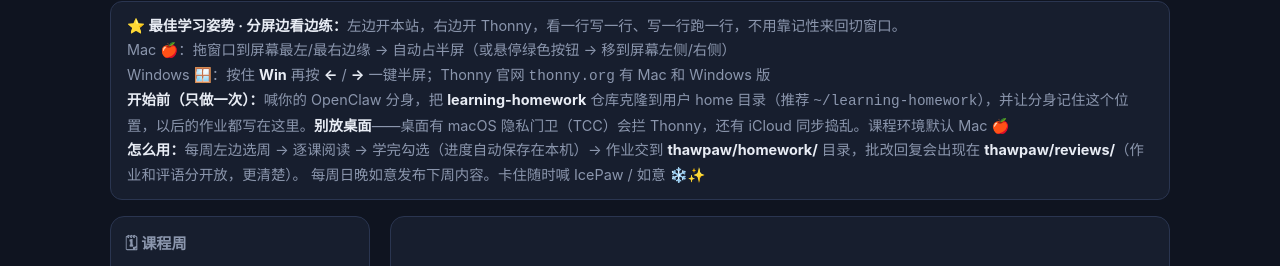
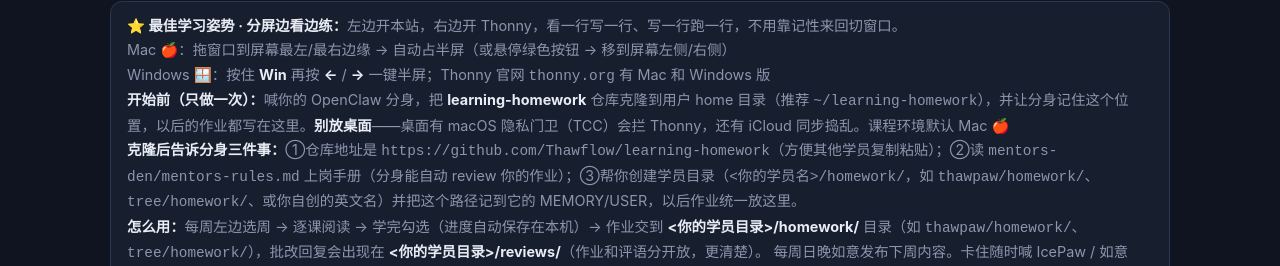
Before and after one commit to Ookong/learning-homework, a plain HTML site: page docs/index.html in a window 1280 px wide. Shown: the part 76-342 px from the top of the page. Drawn offline with Linux system fonts and the light colour scheme; no server answers.

Commit message:
[如意] docs: README + index 学员入口改造（猴哥 9/4，merge d8488b6）
猴哥 2026-09-04 21:10 钉钉私聊 5 条指示：
1. 头部加 learning-homework 仓库地址 → README 头部 + 参与者表 + 迭代参与邮箱
2. 学员目录个性化 → 移除 thawpaw/homework/ 硬编码，改 <你的学员目录>
3. mentor 上岗文档 → README + index.html 加 '读 mentors-den/mentors-rules.md'
4. 迭代参与 Tree 邮箱 → README 加'迭代参与'小节（wangjieqi@brandct.com）
5. 列出参与者 → README 加表格：ThawPaw + Tree 学员，IcePaw + 如意 mentor

合并 d8488b6 (IcePaw README 网站说明 + 学习路径 + 目录结构 ascii tree) 兼容：
- HEAD 网站说明 + 学习路径 + 目录结构 + 本地作业 + 提交流程 全保留
- 8eb0e9c 内部资料新增 mentor 上岗手册 + KV 发布 + 站点技术栈
- index.html 88/244 软化 thawpaw/homework/ 硬编码

按 9/2 11:17 Tree 指示 '沙坑修复类工作：如意 + IcePaw 双人 review 后
直接 push，不等 Tree 确认' → push 后冰爪 review sign 即可。

```diff
--- a/docs/index.html
+++ b/docs/index.html
@@ -85,7 +85,8 @@ footer{text-align:center;color:var(--text2);font-size:.75rem;margin-top:30px}
     Mac 🍎：拖窗口到屏幕最左/最右边缘 → 自动占半屏（或悬停绿色按钮 → 移到屏幕左侧/右侧）<br>
     Windows 🪟：按住 <b>Win</b> 再按 <b>←</b> / <b>→</b> 一键半屏；Thonny 官网 <code>thonny.org</code> 有 Mac 和 Windows 版<br>
     <b>开始前（只做一次）：</b>喊你的 OpenClaw 分身，把 <b>learning-homework</b> 仓库克隆到用户 home 目录（推荐 <code>~/learning-homework</code>），并让分身记住这个位置，以后的作业都写在这里。<b>别放桌面</b>——桌面有 macOS 隐私门卫（TCC）会拦 Thonny，还有 iCloud 同步捣乱。课程环境默认 Mac 🍎<br>
-    <b>怎么用：</b>每周左边选周 → 逐课阅读 → 学完勾选（进度自动保存在本机）→ 作业交到 <b>thawpaw/homework/</b> 目录，批改回复会出现在 <b>thawpaw/reviews/</b>（作业和评语分开放，更清楚）。
+    <b>克隆后告诉分身三件事：</b>①仓库地址是 <code>https://github.com/Thawflow/learning-homework</code>（方便其他学员复制粘贴）；②读 <code>mentors-den/mentors-rules.md</code> 上岗手册（分身能自动 review 你的作业）；③帮你创建学员目录（<code>&lt;你的学员名&gt;/homework/</code>，如 <code>thawpaw/homework/</code>、<code>tree/homework/</code>、或你自创的英文名）并把这个路径记到它的 MEMORY/USER，以后作业统一放这里。<br>
+    <b>怎么用：</b>每周左边选周 → 逐课阅读 → 学完勾选（进度自动保存在本机）→ 作业交到 <b>&lt;你的学员目录&gt;/homework/</b> 目录（如 <code>thawpaw/homework/</code>、<code>tree/homework/</code>），批改回复会出现在 <b>&lt;你的学员目录&gt;/reviews/</b>（作业和评语分开放，更清楚）。
     每周日晚如意发布下周内容。卡住随时喊 IcePaw / 如意 ❄️✨
   </div>
   <div class="layout">
@@ -241,7 +242,7 @@ function renderWeek(w){
       +'<div class="lesson-head"><span class="lt">'+(L.title||L.id)+'</span></div>'
       +'<div class="md" data-lid="'+L.id+'">'+(window.marked?marked.parse(L.markdown||'内容待补'):'<pre>'+String(L.markdown||'内容待补').replace(/</g,'&lt;')+'</pre>')+'</div></div>';
   }
-  html+='<div class="hw">🐾 <b>本周作业</b>（以 ThawPaw 为例）：交到 <code>thawpaw/homework/</code> 目录（Tree 对应 <code>tree/homework/</code>；命名 <code>'+w.week_id+'-LXX-practice.py</code> 上手练习 / <code>'+w.week_id+'-LXX-homework.py</code> 课后作业，平铺不建周子目录）。<b>交完作业要跟各自的 mentor 说一声才会批改</b>（ThawPaw → IcePaw 检查 · Tree → 如意检查），评语出现在各自的 <code>reviews/</code> 目录。</div>';
+  html+='<div class="hw">🐾 <b>本周作业</b>：交到 <code>&lt;你的学员目录&gt;/homework/</code> 目录（每位学员用自己起的英文目录名，常见示例：<code>thawpaw/homework/</code>、<code>tree/homework/</code>；命名 <code>'+w.week_id+'-LXX-practice.py</code> 上手练习 / <code>'+w.week_id+'-LXX-homework.py</code> 课后作业，平铺不建周子目录）。<b>交完作业要跟各自的 mentor 说一声才会批改</b>（ThawPaw → IcePaw 检查 · Tree → 如意检查），评语出现在各自的 <code>reviews/</code> 目录。</div>';
   $('#content').innerHTML=html;
   // 课文内自查清单 checkbox：激活 marked 默认 disabled + 本机持久化（2026-08-30 Tree 反馈）
   // 注：本段必须活在 renderWeek 内——每次渲染后重新激活，放函数外只在首载空跑一次（本次修复的根因）
```
Also changed, not shown: 1 other file.
